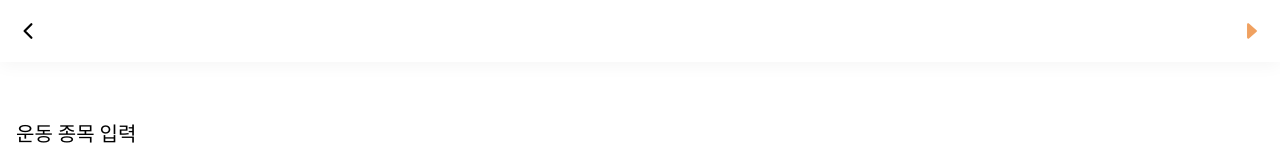
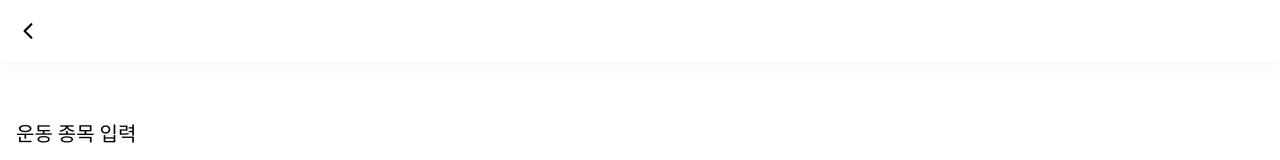
Before and after one commit to ryxxn/HealPo, a React (Vite) app: page /setting/1 in a window 1280 px wide. Shown: the top 160 px of the page. Built offline with nearby package versions, Linux system fonts and the light colour scheme; a web font is replaced by a local one.

Commit message:
run 버튼 -> trash 아이콘 변경

```diff
--- a/src/components/Header/index.tsx
+++ b/src/components/Header/index.tsx
@@ -1,23 +1,24 @@
 import React from 'react';
 import { IonIcon } from '@ionic/react';
 import './style.scss';
-import { caretForward, chevronBackOutline } from 'ionicons/icons';
+import { caretForward, chevronBackOutline, trash } from 'ionicons/icons';
 import { useHistory } from 'react-router';
 
 interface HeaderProps {
     title?: boolean;
     back?: boolean;
-    run?: boolean;
+    del?: boolean;
+    handleDeleteClick?: any;
 }
 
 /**
  * 헤더
  * @param {boolean} title title 텍스트(Healpo) 여부
  * @param {boolean} back 뒤로가기 버튼 여부
- * @param {boolean} run 타미어 시작 여부
+ * @param {boolean} delete 타미어 시작 여부
  * @returns {*} .
  */
-export const Header: React.FC<HeaderProps> = ({ title = false, back = false, run = false }) => {
+export const Header: React.FC<HeaderProps> = ({ title = false, back = false, del = false, handleDeleteClick }) => {
 
     const history = useHistory();
 
@@ -25,7 +26,7 @@ export const Header: React.FC<HeaderProps> = ({ title = false, back = false, run
         <header className="header">
             {title ? <p>Healpo</p> : null}
             {back ? <IonIcon icon={chevronBackOutline} style={{ fontSize: "24px" }} onClick={() => history.goBack()} /> : null}
-            {run ? <IonIcon icon={caretForward} style={{ fontSize: "24px", color: "var(--tomato200)" }} /> : null}
+            {del ? <IonIcon id="trash" icon={trash} style={{ fontSize: "24px" }} onClick={handleDeleteClick}/> : null}
         </header>
     );
 };
```
